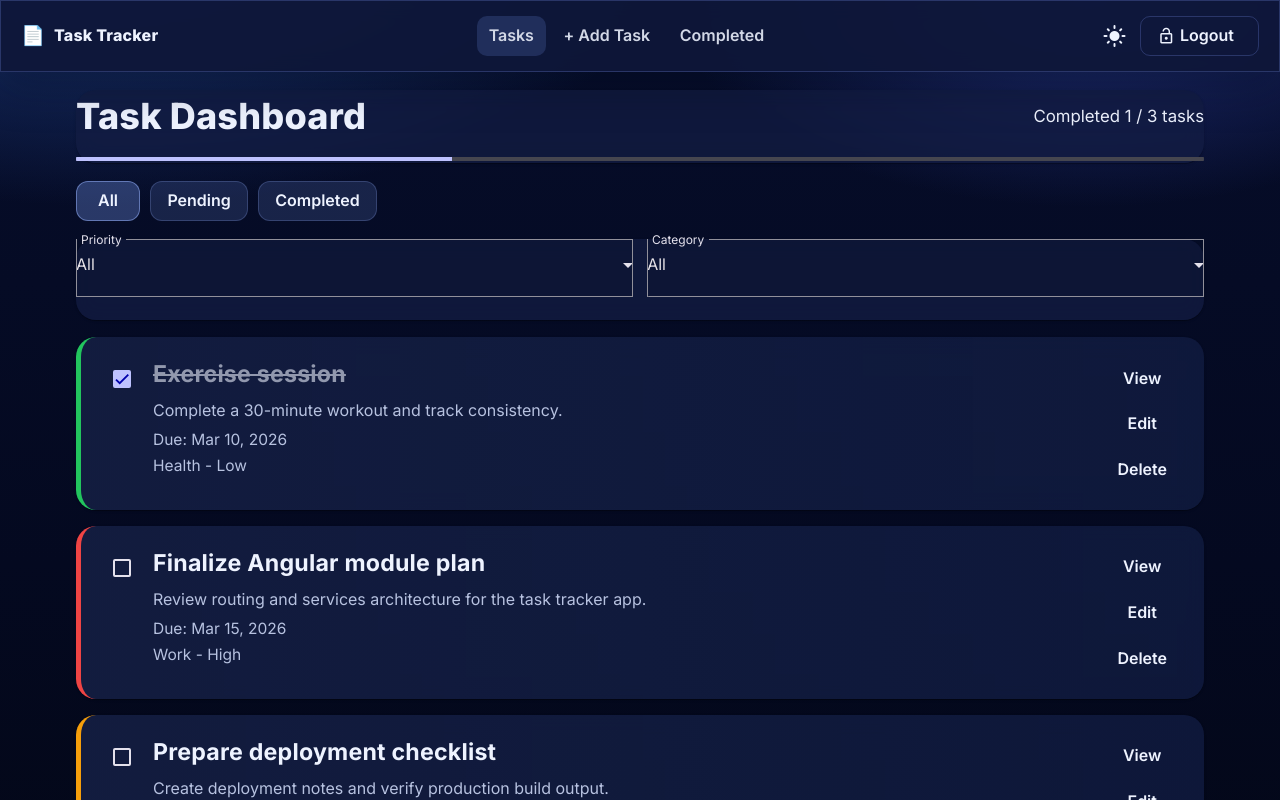
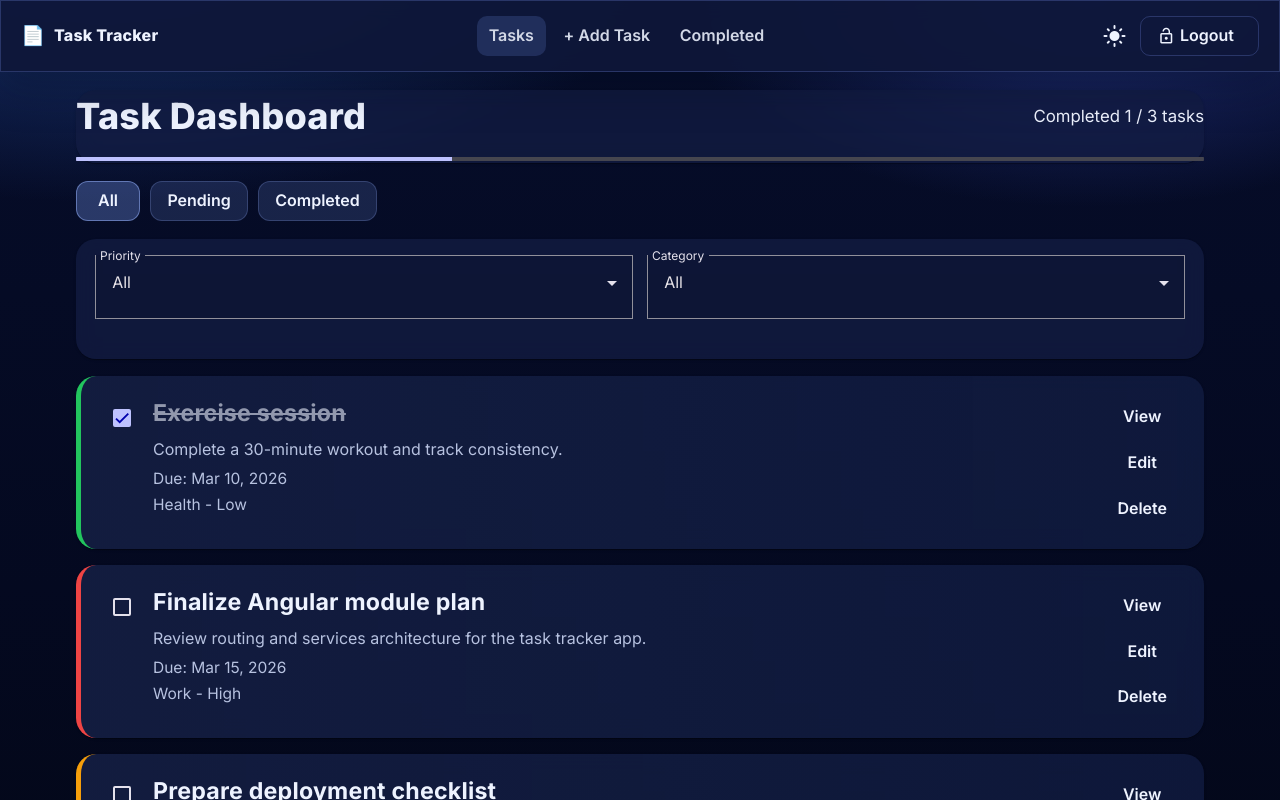
Before and after one commit to JoelJacobRoji/Task_Manager_and_Productivity_Tracker, an Angular app: page /tasks in a window 1280 px wide. Shown: the top 800 px of the page. Built offline with nearby package versions, Linux system fonts and the light colour scheme.

Commit message:
Improve filter field padding and spacing in task dashboard

```diff
--- a/src/app/components/task-list/task-list.component.css
+++ b/src/app/components/task-list/task-list.component.css
@@ -7,6 +7,10 @@
 .filters-card,
 .empty-state {
   border-radius: var(--radius-lg);
+}
+
+.filters-card {
+  padding: 1rem 1.2rem 1.05rem;
 }
 
 .summary-line {
@@ -135,6 +139,10 @@
     width: 100%;
   }
 
+  .filters-card {
+    padding: 0.85rem 0.85rem 0.9rem;
+  }
+
   .filter-grid {
     grid-template-columns: 1fr;
   }
--- a/src/styles.css
+++ b/src/styles.css
@@ -108,6 +108,24 @@ body.light-theme .mat-mdc-text-field-wrapper {
   padding-bottom: 14px !important;
 }
 
+/* Extra breathing room for dashboard filter selects */
+.tasks-page .filters-card .mat-mdc-text-field-wrapper {
+  padding-left: 12px !important;
+  padding-right: 12px !important;
+}
+
+.tasks-page .filters-card .mat-mdc-form-field-infix {
+  min-height: 64px !important;
+  padding-top: 16px !important;
+  padding-bottom: 14px !important;
+  padding-left: 4px !important;
+  padding-right: 4px !important;
+}
+
+.tasks-page .filters-card .mat-mdc-select-value {
+  padding-left: 1px;
+}
+
 textarea.mat-mdc-input-element {
   min-height: 90px;
 }
```
